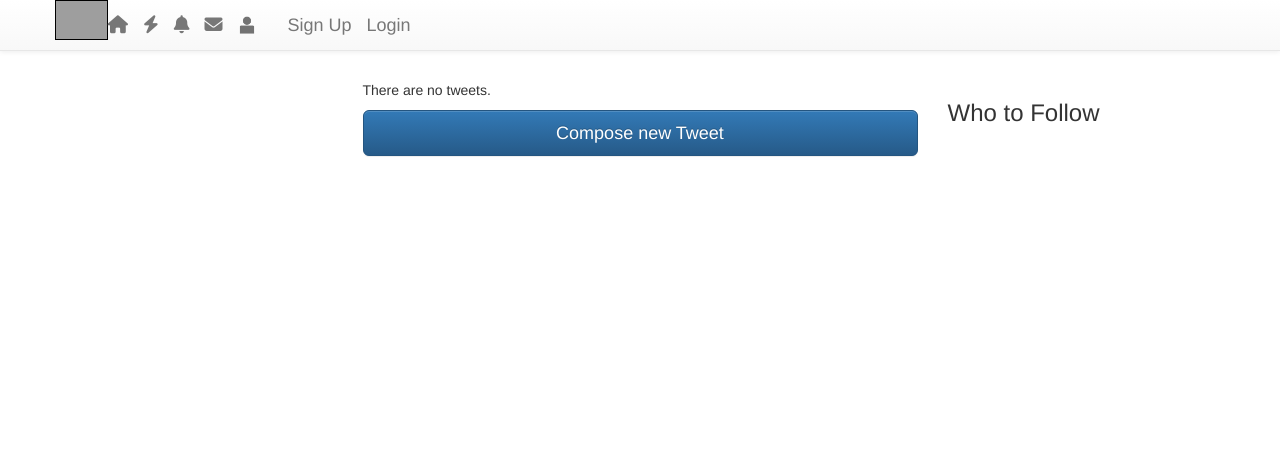
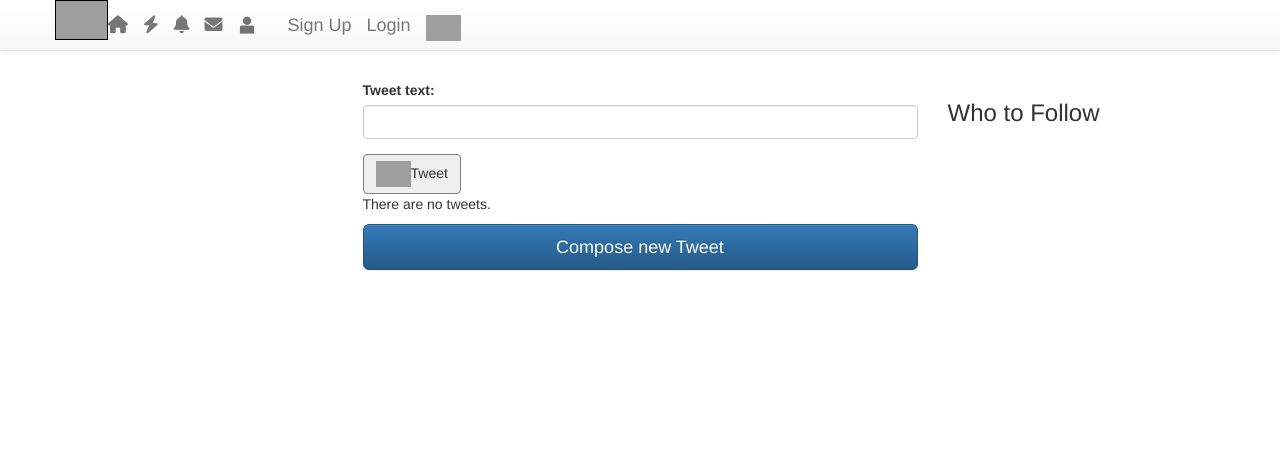
Before and after one commit to KellyInnovation/twitter_clone, a Django app: page /tweets/ in a window 1280 px wide. Shown: the top 470 px of the page. Run offline with Django 3.2, Linux system fonts and the light colour scheme; data that the repository does not hold is empty; some libraries are stand-ins or nearby versions; grey boxes are pictures that could not be loaded.

Commit message:
Able to tweet from multiple pages.

```diff
--- a/core/static/core/styles.css
+++ b/core/static/core/styles.css
@@ -1,6 +1,7 @@
 body {
 	margin-top: 80px;
 	font-family: Helvetica;
+	margin-bottom: 70px;
 }
 
 .icon-bar {
@@ -47,8 +48,13 @@ body {
 	background-color: #1da1f2;
 }
 
+.tweet-button {
+	border: 1px solid grey;
+}
+
 .tweet-icon {
-	width: 40px;
+	width: 35px;
+	background-color: white;
 }
 
 .page-footer {
--- a/core/templates/core/base.html
+++ b/core/templates/core/base.html
@@ -42,6 +42,9 @@
                     </a></li>
 
                 <li class="navbar-right">
+                    <a class="navbar-brand navbar-right" href="{% url 'tweets:tweet_new' %} ">
+                        <img class="tweet-icon" src="http://buyfollowersguide.com/wp-content/uploads/2014/10/twitter-tweet-icon.png">
+                    </a>
                     {% if request.user.is_authenticated %}
                         <a class="navbar-brand navbar-right" href="{% url 'accounts:logout' %}">
                         Logout
@@ -53,7 +56,7 @@
                     {% endif %}
 
                     <a class="navbar-brand navbar-right navbar-fixed-top" href="{% url 'user_profiles:profile_list' %}">
-                        {{username}}
+                        {{user.username}}
                         {% load static %}
                         <img src="{% static 'core/awesome_profile.png' %}" class="navbar-brand user-photo-nav">
                     </a>
--- a/core/views.py
+++ b/core/views.py
@@ -3,6 +3,7 @@ from django.contrib.auth.decorators import login_required
 
 from django.contrib.auth.models import User
 from tweets.models import Tweet
+from tweets.forms import TweetForm
 
 @login_required
 def index(request):
@@ -10,13 +11,14 @@ def index(request):
 	tweets = Tweet.objects.all()
 	username = request.user.username
 	full_name = "{} {}".format(request.user.first_name.title(), request.user.last_name.title())
-
+	form = TweetForm()
 
 	context = {
 		"username": username,
 		"full_name": full_name,
 		"users": users,
 		"tweets": tweets,
+		"form":form,
 	}
 
 	return render(request, "core/index.html", context)
--- a/tweets/templates/tweets/tweet_display.html
+++ b/tweets/templates/tweets/tweet_display.html
@@ -1,7 +1,16 @@
 {% extends "core/base.html" %}
 
 {% block content2 %}
+	<form action="{% url 'tweets:tweet_new' %} " method="POST">
+    	{% csrf_token %}
+    	{% for field in form %}
+    		{% include "core/_form_input.html" %}
+    	{% endfor %}
 
+    	<button type="submit" class="btn tweet-button">
+    		<img class="tweet-icon" src="http://buyfollowersguide.com/wp-content/uploads/2014/10/twitter-tweet-icon.png">Tweet
+    	</button>
+    </form>
 	{% if tweets %}
 		{% for tweet in tweets %}
 			{% include 'tweets/tweet_list.html' %}
--- a/tweets/views.py
+++ b/tweets/views.py
@@ -10,13 +10,13 @@ def tweet_display(request):
 	tweets = Tweet.objects.all()
 	users = User.objects.all()
 	profiles = UserProfile()
-
+	form = TweetForm()
 
 	context = {
 		"tweets": tweets,
 		"users": users,
 		"profiles":profiles,
-
+		"form":form,
 	}
 
 	return render(request, "tweets/tweet_display.html", context)
--- a/user_profiles/templates/user_profiles/other_profile.html
+++ b/user_profiles/templates/user_profiles/other_profile.html
@@ -8,7 +8,7 @@
 {% endblock content1 %}
 
 {% block content2 %}
-
+    <h2><center>User Tweets</center></h2>
     {% if tweets %}
 		{% for tweet in tweets %}
 			{% if tweet.user.pk == other_user.pk %}
--- a/user_profiles/views.py
+++ b/user_profiles/views.py
@@ -3,6 +3,7 @@ from django.shortcuts import render, get_object_or_404
 from django.contrib.auth.models import User
 from .models import UserProfile, OtherUser
 from tweets.models import Tweet
+from tweets.forms import TweetForm
 
 
 def profile_list(request):
@@ -10,13 +11,14 @@ def profile_list(request):
 	tweets = Tweet.objects.all()
 	username = request.user.username
 	full_name = "{} {}".format(request.user.first_name.title(), request.user.last_name.title())
-
+	form = TweetForm()
 
 	context = {
 		"username": username,
 		"full_name": full_name,
 		"users": users,
 		"tweets": tweets,
+		"form":form,
 	}
 
 	return render(request, "user_profiles/profile.html", context)
```
Also changed, not shown: core/templates/core/index.html (+9 -0 lines), user_profiles/templates/user_profiles/profile.html (+9 -0 lines).
